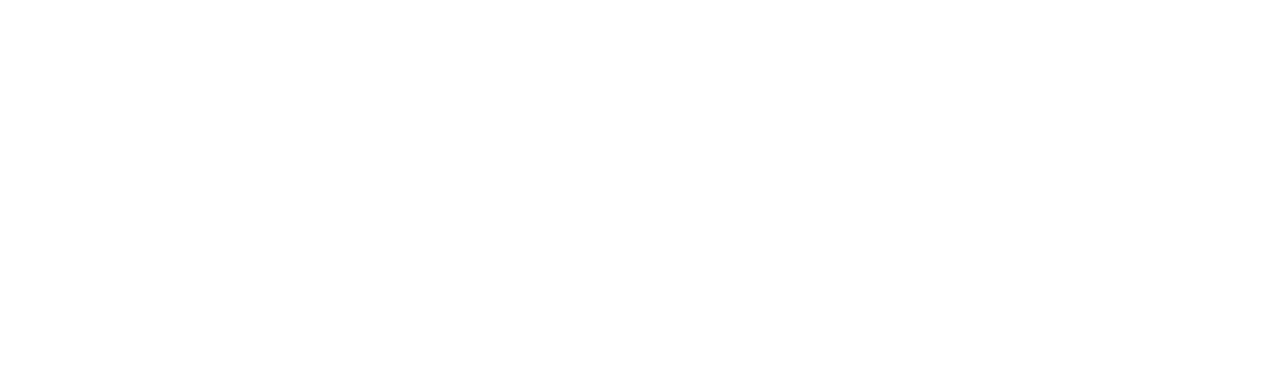
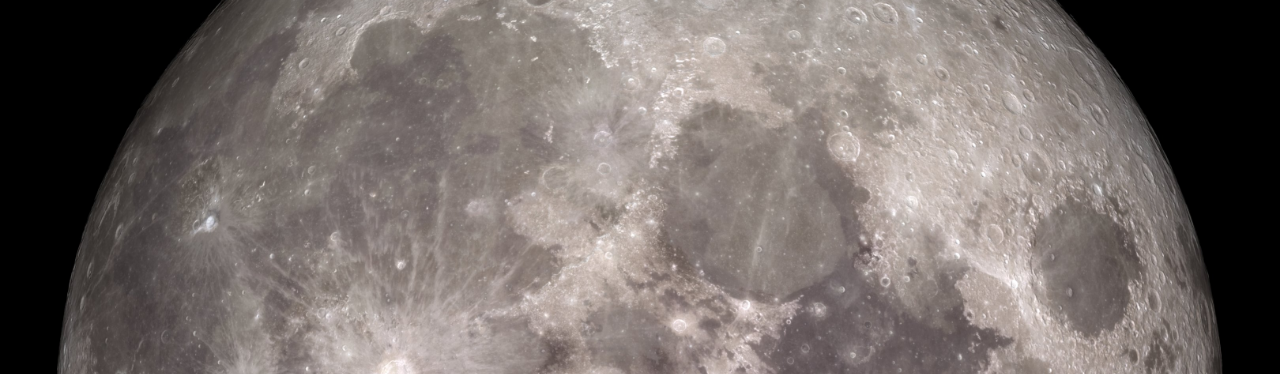
Before and after one commit to ZintisMay/moon, a plain HTML site: page index.html in a window 1280 px wide. Shown: the top 374 px of the page. Drawn offline with Linux system fonts and the light colour scheme; the site is published under a folder, as on GitHub Pages, so addresses that start at the root find nothing.

Commit message:
Add files via upload

```diff
--- a/style.css
+++ b/style.css
@@ -1,5 +1,5 @@
 body {
-  background-image: url(/images/moon.jpg);
+  background-image: url(images/moon.jpg);
   background-size: cover;
   background-position: center;
   background-repeat: no-repeat;
```
